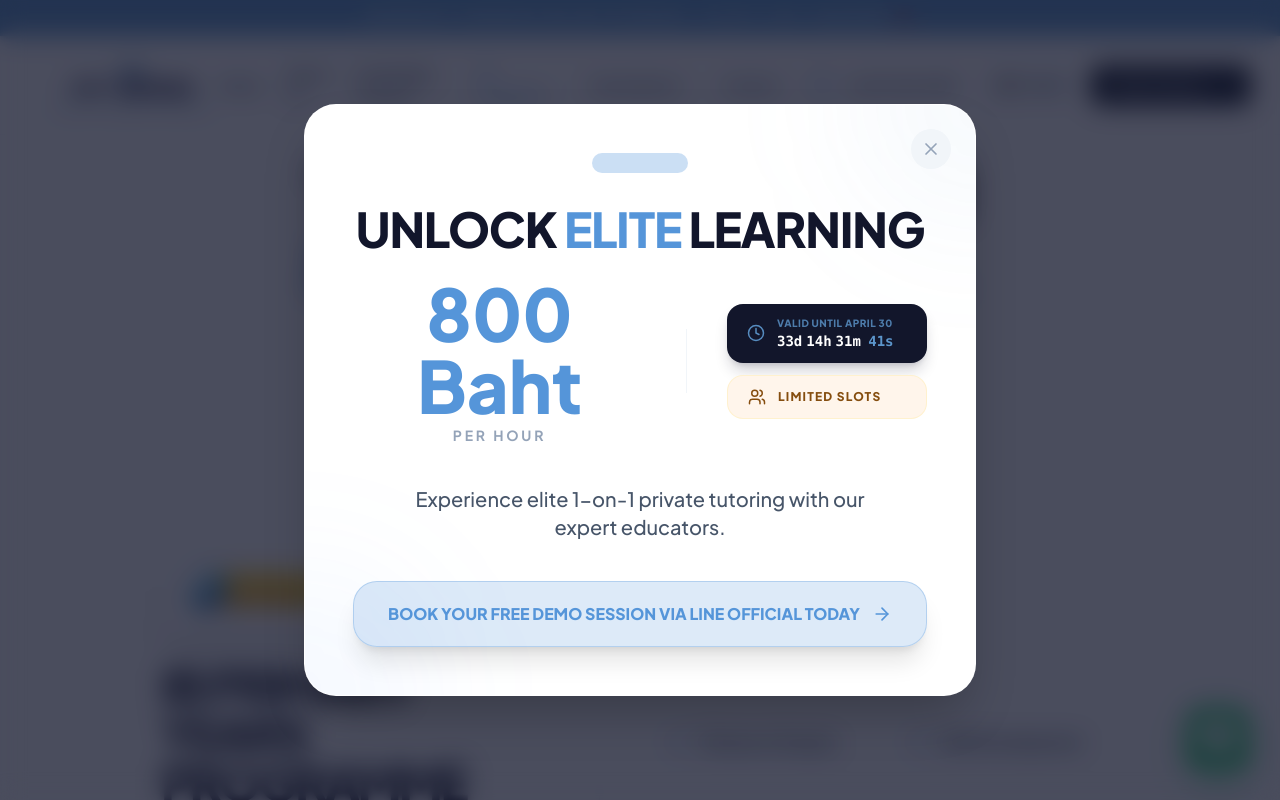
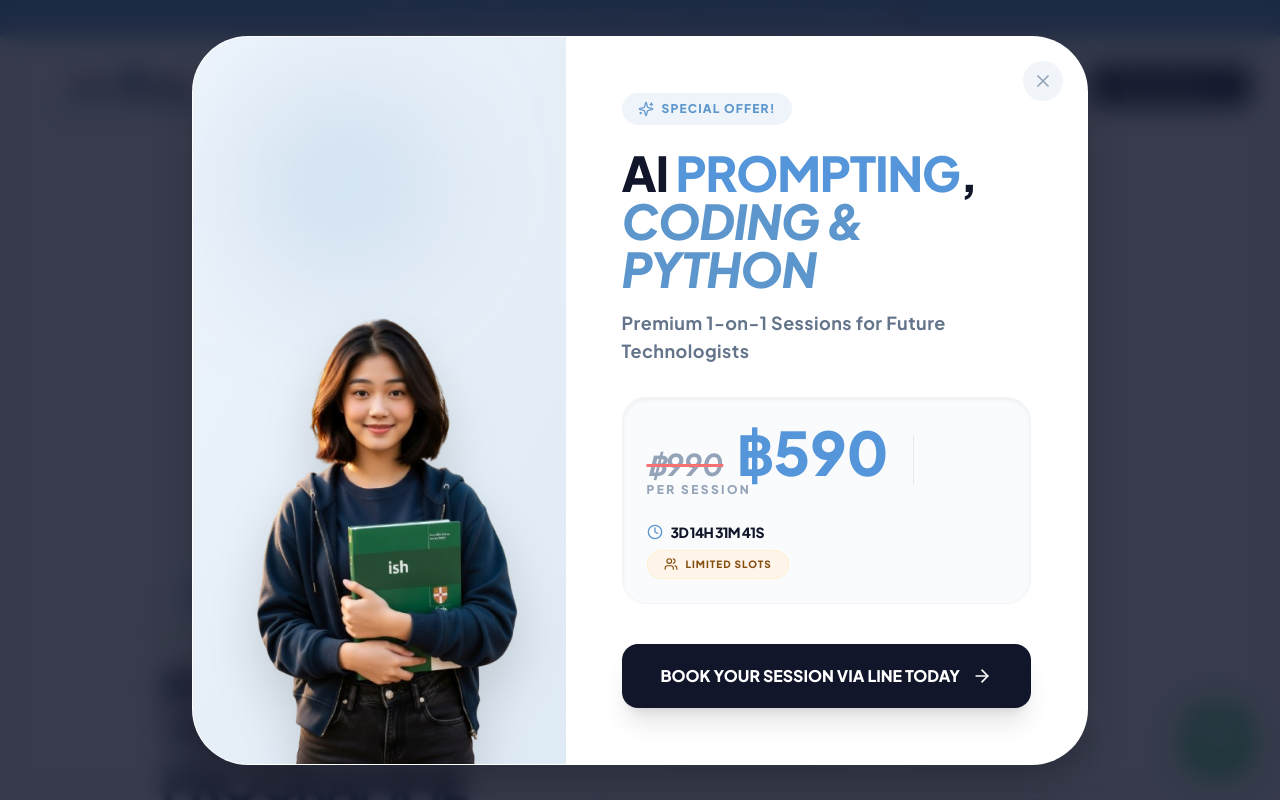
Before and after one commit to Satyaprakash-759/syllabus-shine-online, a React (Vite) app: page /ib in a window 1280 px wide. Shown: the top 800 px of the page. Built offline with nearby package versions, Linux system fonts and the light colour scheme; grey boxes are pictures that could not be loaded; the HTML template or start-up script is replaced by a standard one; a web font is replaced by a local one.

Commit message:
Update special offer to AI/Coding (฿590) with student image

```diff
--- a/src/components/OfferPopup.tsx
+++ b/src/components/OfferPopup.tsx
@@ -1,6 +1,6 @@
 import { useState, useEffect } from 'react';
 import { useLocation } from 'react-router-dom';
-import { X, Clock, Users, ArrowRight } from 'lucide-react';
+import { X, Clock, Users, ArrowRight, Sparkles } from 'lucide-react';
 import { useLanguage } from '@/i18n/LanguageContext';
 
 export default function OfferPopup() {
@@ -9,14 +9,14 @@ export default function OfferPopup() {
     const { t } = useLanguage();
     const { pathname } = useLocation();
 
-    // Target date for the offer
-    const targetDate = new Date('2026-04-30T23:59:59').getTime();
+    // Target date for the offer: March 31, 2026
+    const targetDate = new Date('2026-03-31T23:59:59').getTime();
 
     useEffect(() => {
-        const hasSeenOffer = sessionStorage.getItem('ivy_offer_seen_v2');
+        const hasSeenOffer = sessionStorage.getItem('ivy_offer_seen_v3');
         if (hasSeenOffer) return;
 
-        // Check if we are on a course/curriculum page
+        // Check if we are on a course/curriculum page or if 30s have passed
         const isCoursePage = pathname.includes('/cambridge') ||
                              pathname.includes('/ib') ||
                              pathname.includes('/international') ||
@@ -25,11 +25,9 @@ export default function OfferPopup() {
                              pathname.includes('/indian');
 
         if (isCoursePage) {
-            // Trigger almost immediately on course pages (1.5s delay for smooth entrance)
             const showTimer = setTimeout(() => setIsVisible(true), 1500);
             return () => clearTimeout(showTimer);
         } else {
-            // Fallback: Show after 30 seconds of exploration on other pages (e.g. Home)
             const showTimer = setTimeout(() => setIsVisible(true), 30000);
             return () => clearTimeout(showTimer);
         }
@@ -60,8 +58,7 @@ export default function OfferPopup() {
 
     const handleClose = () => {
         setIsVisible(false);
-        // We set session storage so it doesn't pop up again in the same session
-        sessionStorage.setItem('ivy_offer_seen_v2', 'true');
+        sessionStorage.setItem('ivy_offer_seen_v3', 'true');
     };
 
     if (!isVisible) return null;
@@ -70,16 +67,25 @@ export default function OfferPopup() {
         <div className="fixed inset-0 z-[300] flex items-center justify-center p-4">
             {/* Backdrop */}
             <div
-                className="absolute inset-0 bg-navy/40 backdrop-blur-md animate-in fade-in duration-700"
+                className="absolute inset-0 bg-navy/60 backdrop-blur-md animate-in fade-in duration-700"
                 onClick={handleClose}
             />
 
             {/* Popup */}
-            <div className="relative bg-white rounded-[2rem] xs:rounded-[3rem] shadow-2xl max-w-2xl w-full p-6 xs:p-10 sm:p-12 animate-in zoom-in-95 fade-in duration-700 overflow-hidden border border-white/20">
-                {/* Decorative Background Elements */}
-                <div className="absolute top-0 right-0 w-64 h-64 bg-primary/5 rounded-full -translate-y-1/2 translate-x-1/2 blur-3xl pointer-events-none" />
-                <div className="absolute bottom-0 left-0 w-64 h-64 bg-blue-500/5 rounded-full translate-y-1/2 -translate-x-1/2 blur-3xl pointer-events-none" />
+            <div className="relative bg-white rounded-[2.5rem] md:rounded-[3.5rem] shadow-2xl max-w-4xl w-full animate-in zoom-in-95 fade-in duration-700 overflow-hidden border border-white/20 flex flex-col md:flex-row">
 
+                {/* Visual Side (Image) */}
+                <div className="md:w-5/12 bg-gradient-to-br from-[#5595D9]/10 to-primary/20 relative overflow-hidden flex items-end justify-center pt-12 md:pt-0">
+                    <div className="absolute top-12 left-12 w-48 h-48 bg-primary/20 rounded-full blur-3xl" />
+                    <img
+                      src="/student-offer.png"
+                      alt="Special Offer Student"
+                      className="relative z-10 w-[80%] md:w-[90%] h-auto object-contain drop-shadow-2xl"
+                    />
+                </div>
+
+                {/* Content Side */}
+                <div className="md:w-7/12 p-8 md:p-14 relative z-10 flex flex-col justify-center">
                     {/* Close Button */}
                     <button
                         onClick={handleClose}
@@ -88,63 +94,50 @@ export default function OfferPopup() {
                         <X size={20} />
                     </button>
 
-                {/* Content */}
-                <div className="relative z-10 text-center flex flex-col items-center">
-                    {/* Small tag at top */}
-                    <div className="w-24 h-5 bg-[#5595D9]/30 rounded-full mb-8" />
+                    <div className="inline-flex items-center gap-2 bg-primary/10 text-primary px-4 py-2 rounded-full mb-6 w-fit">
+                        <Sparkles size={16} className="animate-pulse" />
+                        <span className="text-xs font-black uppercase tracking-widest">{t('Special Offer!')}</span>
+                    </div>
 
-                    <h2 className="text-3xl sm:text-4xl md:text-5xl font-black text-navy mb-6 tracking-tight uppercase">
-                        UNLOCK <span className="text-[#5595D9]">ELITE</span> LEARNING
+                    <h2 className="text-3xl md:text-4xl lg:text-5xl font-black text-navy mb-4 tracking-tight leading-none uppercase">
+                        AI <span className="text-[#5595D9]">Prompting</span>,<br />
+                        <span className="text-primary italic">Coding & Python</span>
                     </h2>
 
-                    <div className="flex flex-col md:flex-row items-center gap-6 mb-10 w-full justify-center">
-                        {/* Price Block */}
-                        <div className="flex flex-col items-start md:items-center">
-                           <div className="flex items-baseline gap-2">
-                                <span className="text-5xl sm:text-7xl font-black text-[#5595D9]">800 Baht</span>
+                    <p className="text-slate-500 font-bold text-sm md:text-lg mb-8 tracking-wide">
+                        {t('Premium 1-on-1 Sessions for Future Technologists')}
+                    </p>
+
+                    <div className="flex flex-wrap items-center gap-6 mb-10 bg-slate-50/80 p-6 rounded-3xl border border-slate-100 shadow-inner">
+                        <div className="flex flex-col">
+                            <div className="flex items-baseline gap-3">
+                                <span className="text-slate-400 text-2xl md:text-3xl line-through decoration-red-400 font-bold italic">฿990</span>
+                                <span className="text-4xl md:text-6xl font-black text-[#5595D9]">฿590</span>
                             </div>
-                           <span className="text-slate-400 font-bold tracking-[0.2em] uppercase text-xs md:text-sm mt-1">PER HOUR</span>
+                            <span className="text-slate-400 font-black tracking-[0.2em] uppercase text-[10px] md:text-xs">PER SESSION</span>
                         </div>
 
-                        {/* Divider Line on Desktop */}
-                        <div className="hidden md:block w-px h-16 bg-slate-100 mx-4" />
+                        <div className="h-12 w-px bg-slate-200 hidden sm:block" />
 
-                        {/* Badges Block */}
-                        <div className="flex flex-col gap-3">
-                            {/* Countdown/Valid Until */}
-                            <div className="bg-navy text-white px-5 py-3 rounded-2xl flex items-center gap-3 shadow-lg shadow-navy/20 min-w-[200px]">
-                                <Clock size={18} className="text-primary animate-pulse" />
-                                <div className="flex flex-col items-start">
-                                    <span className="text-[10px] font-black uppercase tracking-wider text-primary/80">VALID UNTIL APRIL 30</span>
-                                    <div className="flex gap-1 font-mono text-sm font-bold">
-                                        <span>{timeLeft.days}d</span>
-                                        <span>{timeLeft.hours}h</span>
-                                        <span>{timeLeft.minutes}m</span>
-                                        <span className="text-primary w-8">{timeLeft.seconds}s</span>
+                        <div className="flex flex-col gap-2">
+                             <div className="flex items-center gap-2 text-navy font-black text-sm uppercase tracking-tighter">
+                                <Clock size={16} className="text-primary" />
+                                <span>{timeLeft.days}d {timeLeft.hours}h {timeLeft.minutes}m {timeLeft.seconds}s</span>
+                             </div>
+                             <div className="bg-[#FFF5EB] text-[#854D0E] px-4 py-1.5 rounded-full flex items-center gap-2 border border-[#FDE68A]/30 w-fit">
+                                <Users size={14} />
+                                <span className="font-black text-[10px] uppercase tracking-widest">LIMITED SLOTS</span>
                             </div>
                         </div>
                     </div>
 
-                            {/* Limited Slots */}
-                            <div className="bg-[#FFF5EB] text-[#854D0E] px-5 py-3 rounded-2xl flex items-center gap-3 border border-[#FDE68A]/30">
-                                <Users size={18} />
-                                <span className="font-black text-xs uppercase tracking-widest leading-none">LIMITED SLOTS</span>
-                            </div>
-                        </div>
-                    </div>
-
-                    <p className="text-slate-600 text-lg md:text-xl font-medium mb-10 max-w-lg leading-relaxed">
-                        {t('Experience elite 1-on-1 private tutoring with our expert educators.')}
-                    </p>
-
-                    {/* CTA Button */}
                     <a
                         href="https://line.me/ti/p/@221vifhp"
                         target="_blank"
                         rel="noopener noreferrer"
-                        className="group w-full bg-[#5595D9]/20 hover:bg-[#5595D9] text-[#5595D9] hover:text-white px-8 py-5 rounded-[1.5rem] font-black text-sm md:text-base transition-all duration-500 flex items-center justify-center gap-3 shadow-xl hover:shadow-primary/40 border border-[#5595D9]/30"
+                        className="group w-full bg-navy hover:bg-primary text-white px-8 py-5 rounded-2xl font-black text-sm md:text-base transition-all duration-500 flex items-center justify-center gap-3 shadow-xl hover:shadow-primary/30"
                     >
-                        {t('BOOK YOUR FREE DEMO SESSION VIA LINE OFFICIAL TODAY')}
+                        {t('BOOK YOUR SESSION VIA LINE TODAY')}
                         <ArrowRight size={20} className="group-hover:translate-x-1 transition-transform" />
                     </a>
                 </div>
```
Also changed, not shown: public/student-offer.png (added). Lines whose indentation alone changed are shown as unchanged.
